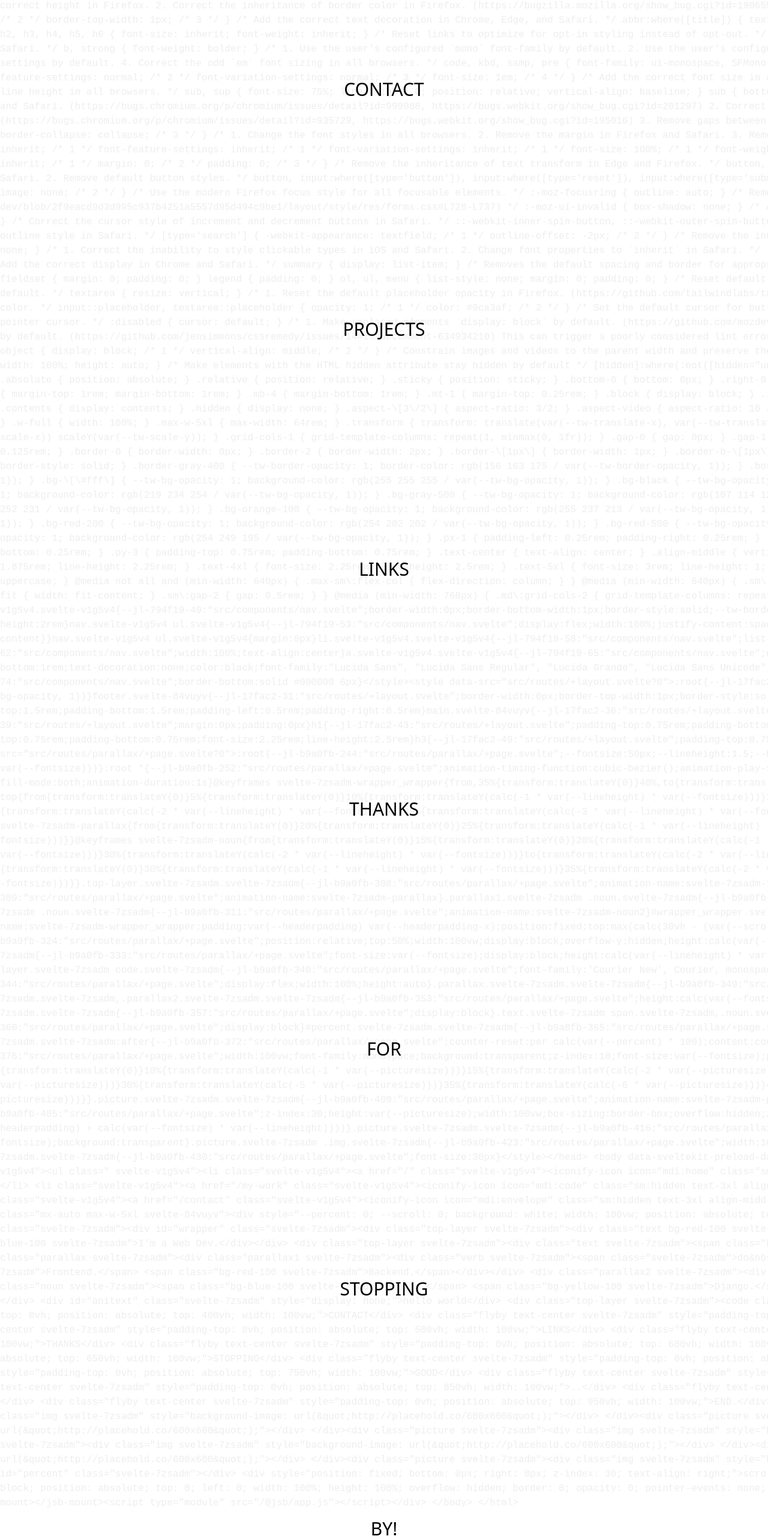
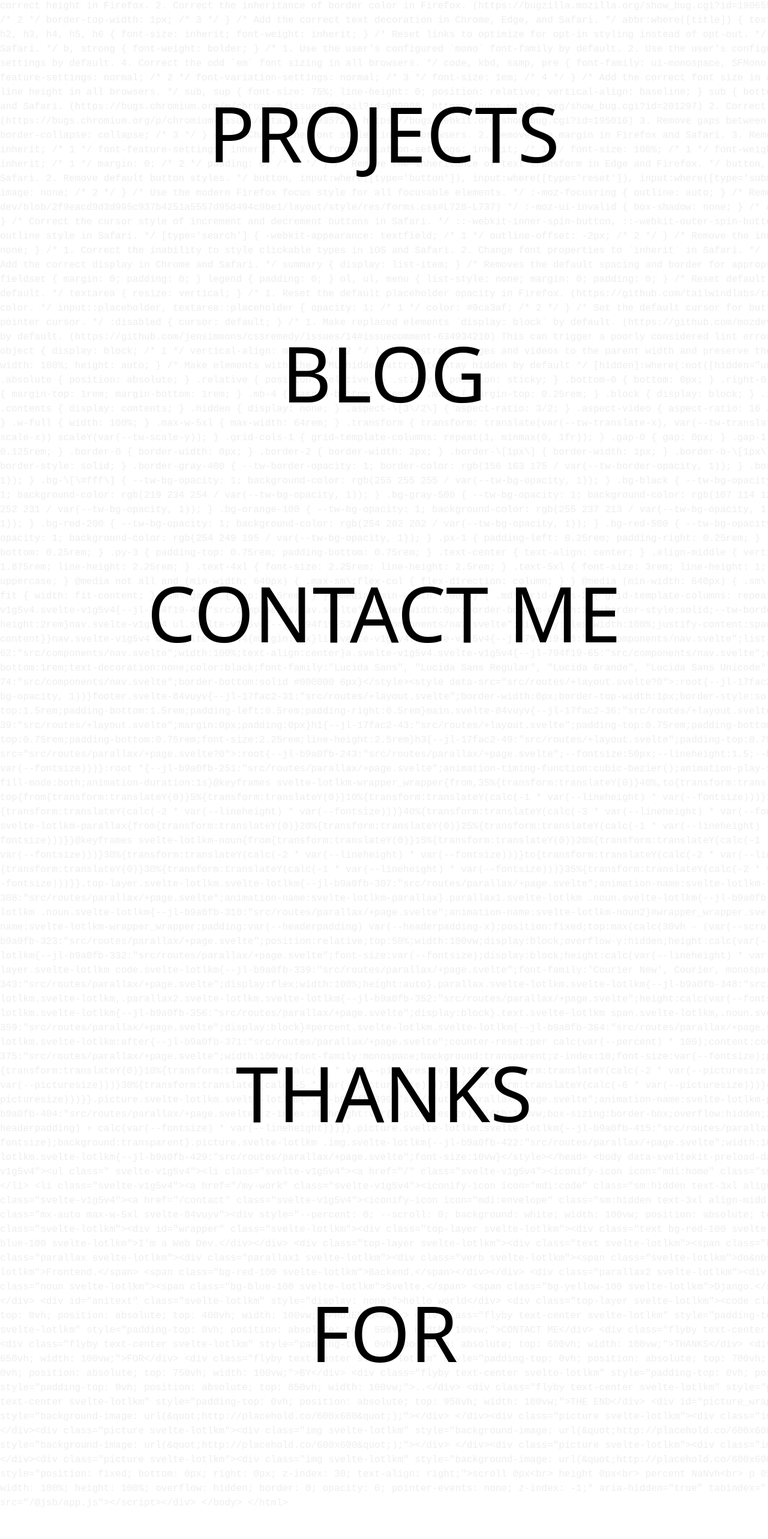
Before and after one commit to lianhuilui/portfolio, a SvelteKit app: page /parallax in a window 1280 px wide. Shown: the part 3074-5640 px from the top of the page at 60% size. Built offline with nearby package versions, Linux system fonts and the light colour scheme.

Commit message:
placeholder texts

```diff
--- a/src/routes/parallax/+page.svelte
+++ b/src/routes/parallax/+page.svelte
@@ -173,38 +173,37 @@
     </div>
 
     <div style="padding-top: 0vh; position: absolute; top: 400vh; width: 100vw;" class="flyby text-center">
-        CONTACT
+        PROJECTS
     </div>
 
     <div style="padding-top: 0vh; position: absolute; top: 450vh; width: 100vw;" class="flyby text-center">
-        PROJECTS
+        BLOG
     </div>
 
     <div style="padding-top: 0vh; position: absolute; top: 500vh; width: 100vw;" class="flyby text-center">
-        LINKS
+        CONTACT ME
     </div>
 
     <div style="padding-top: 0vh; position: absolute; top: 550vh; width: 100vw;" class="flyby text-center">
+    </div>
+
+    <div style="padding-top: 0vh; position: absolute; top: 600vh; width: 100vw;" class="flyby text-center">
         THANKS
     </div>
 
-    <div style="padding-top: 0vh; position: absolute; top: 600vh; width: 100vw;" class="flyby text-center">
+    <div style="padding-top: 0vh; position: absolute; top: 650vh; width: 100vw;" class="flyby text-center">
         FOR
     </div>
 
-    <div style="padding-top: 0vh; position: absolute; top: 650vh; width: 100vw;" class="flyby text-center">
+    <div style="padding-top: 0vh; position: absolute; top: 700vh; width: 100vw;" class="flyby text-center">
         STOPPING
     </div>
 
-    <div style="padding-top: 0vh; position: absolute; top: 700vh; width: 100vw;" class="flyby text-center">
-        BY!
-    </div>
-
     <div style="padding-top: 0vh; position: absolute; top: 750vh; width: 100vw;" class="flyby text-center">
-        GOOD
+        BY
     </div>
     <div style="padding-top: 0vh; position: absolute; top: 800vh; width: 100vw;" class="flyby text-center">
-        BYE
+        .
     </div>
 
     <div style="padding-top: 0vh; position: absolute; top: 850vh; width: 100vw;" class="flyby text-center">
@@ -216,7 +215,7 @@
     </div>
 
     <div style="padding-top: 0vh; position: absolute; top: 950vh; width: 100vw;" class="flyby text-center">
-        END.
+        THE END
     </div>
 
     <div id="picture_wrapper">
@@ -428,6 +427,6 @@
     }
 
     .flyby {
-        font-size: 30px;
+        font-size: 10vw;
     }
 </style>
```
